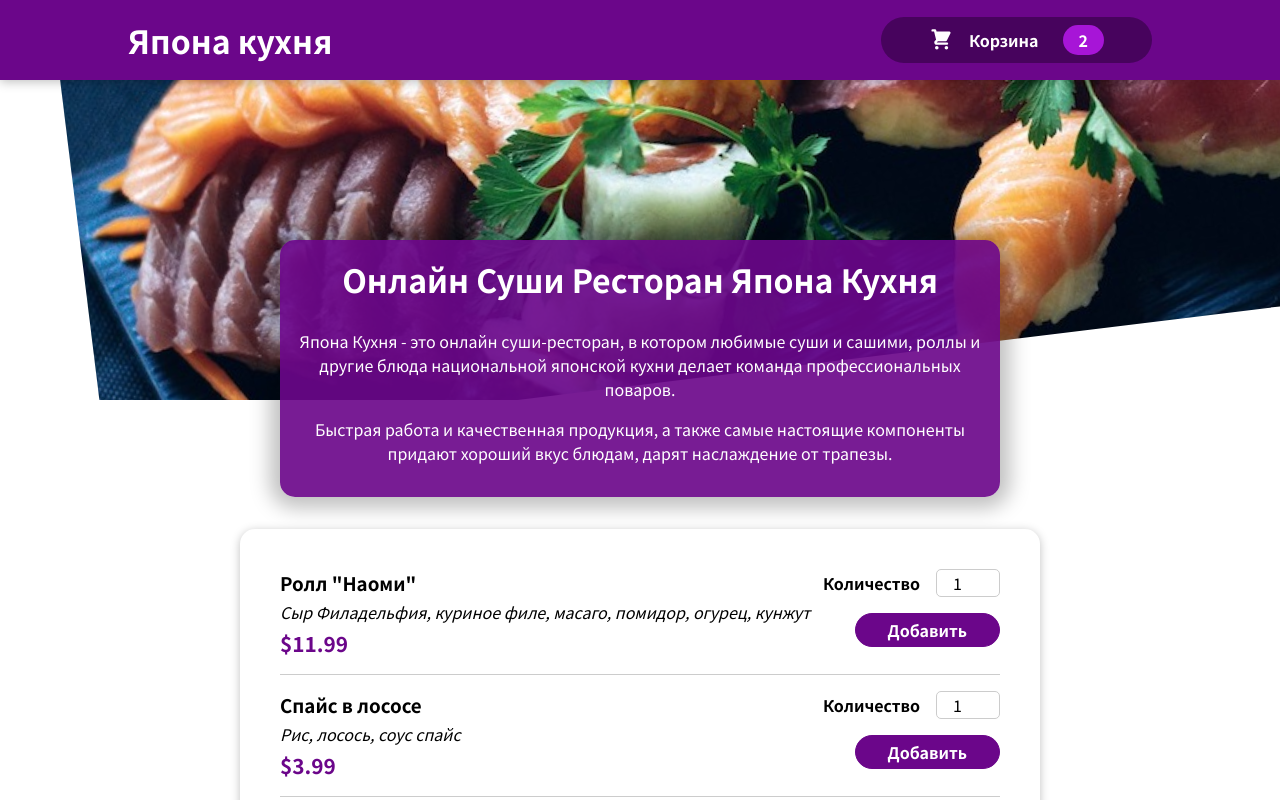
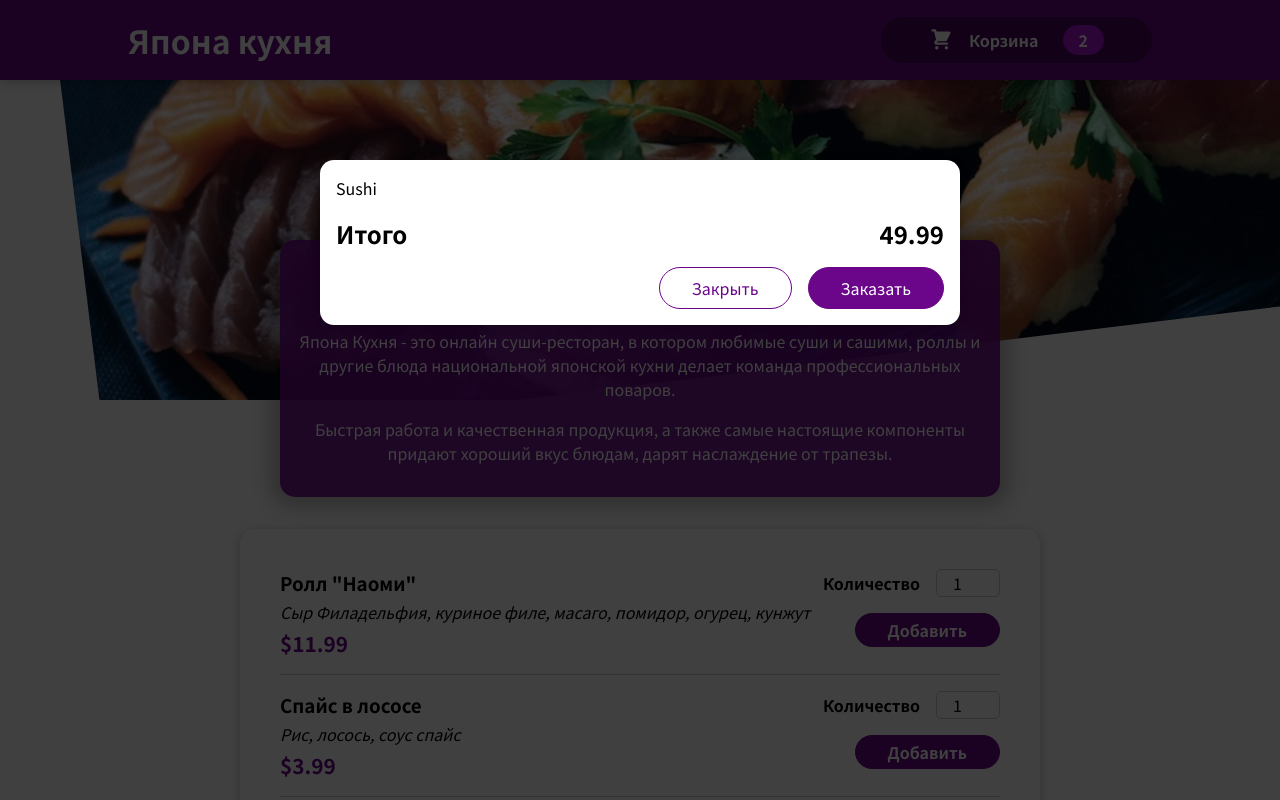
Before and after one commit to Dmitry27Zh/food-order-app, a React (Create React App) app: page / in a window 1280 px wide. Shown: the top 800 px of the page. Built offline with nearby package versions, Linux system fonts and the light colour scheme.

Commit message:
Render Cart with Modal

```diff
--- a/public/index.html
+++ b/public/index.html
@@ -5,10 +5,7 @@
     <link rel="icon" href="%PUBLIC_URL%/favicon.ico" />
     <meta name="viewport" content="width=device-width, initial-scale=1" />
     <meta name="theme-color" content="#000000" />
-    <meta
-      name="description"
-      content="Web site created using create-react-app"
-    />
+    <meta name="description" content="Web site created using create-react-app" />
     <link rel="apple-touch-icon" href="%PUBLIC_URL%/logo192.png" />
     <!--
       manifest.json provides metadata used when your web app is installed on a
@@ -28,6 +25,8 @@
   </head>
   <body>
     <noscript>You need to enable JavaScript to run this app.</noscript>
+    <div id="backdrop"></div>
+    <div id="modal"></div>
     <div id="root"></div>
     <!--
       This HTML file is a template.
--- a/src/App.js
+++ b/src/App.js
@@ -1,9 +1,11 @@
+import Cart from './components/Cart/cart'
 import Header from './components/Layout/header/header'
 import Meals from './components/Meals/meals'
 
 function App() {
   return (
     <>
+      <Cart />
       <Header />
       <main>
         <Meals />
--- a/src/components/Cart/cart.jsx
+++ b/src/components/Cart/cart.jsx
@@ -1,16 +1,17 @@
+import Modal from '../UI/modal/modal'
 import styles from './cart.module.css'
 
 const Cart = (props) => {
   const items = (
     <ul className={styles['cart-items']}>
       {[{ id: 'm1', name: 'Sushi', amount: 2, price: 10.99 }].map((item) => (
-        <li>{item.name}</li>
+        <li key={item.id}>{item.name}</li>
       ))}
     </ul>
   )
 
   return (
-    <div>
+    <Modal>
       {items}
       <div className={styles.total}>
         <span>Итого</span>
@@ -20,7 +21,7 @@
         <button className={styles['button--alt']}>Закрыть</button>
         <button className={styles.button}>Заказать</button>
       </div>
-    </div>
+    </Modal>
   )
 }
 
--- /dev/null
+++ b/src/components/UI/modal/modal.jsx
@@ -0,0 +1,25 @@
+import ReactDOM from 'react-dom'
+import styles from './modal.module.css'
+
+const Backdrop = () => {
+  return <div className={styles.backdrop}></div>
+}
+
+const ModalWindow = (props) => {
+  return (
+    <div className={styles.modal}>
+      <div className={styles.content}>{props.children}</div>
+    </div>
+  )
+}
+
+const modal = (props) => {
+  return (
+    <>
+      {ReactDOM.createPortal(<Backdrop />, document.getElementById('backdrop'))}
+      {ReactDOM.createPortal(<ModalWindow>{props.children}</ModalWindow>, document.getElementById('modal'))}
+    </>
+  )
+}
+
+export default modal
--- /dev/null
+++ b/src/components/UI/modal/modal.module.css
@@ -0,0 +1,40 @@
+.backdrop {
+  position: fixed;
+  top: 0;
+  left: 0;
+  width: 100%;
+  height: 100vh;
+  z-index: 20;
+  background-color: rgba(0, 0, 0, 0.75);
+}
+
+.modal {
+  position: fixed;
+  top: 20vh;
+  left: 5%;
+  width: 90%;
+  background-color: white;
+  padding: 1rem;
+  border-radius: 14px;
+  box-shadow: 0 2px 8px rgba(0, 0, 0, 0.25);
+  z-index: 30;
+  animation: slide-down 300ms ease-out forwards;
+}
+
+@media (min-width: 768px) {
+  .modal {
+    width: 40rem;
+    left: calc(50% - 20rem);
+  }
+}
+
+@keyframes slide-down {
+  from {
+    opacity: 0;
+    transform: translateY(-3rem);
+  }
+  to {
+    opacity: 1;
+    transform: translateY(0);
+  }
+}
```
